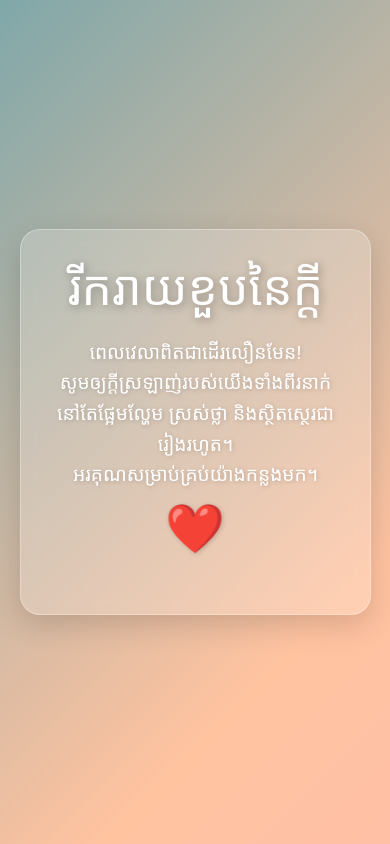
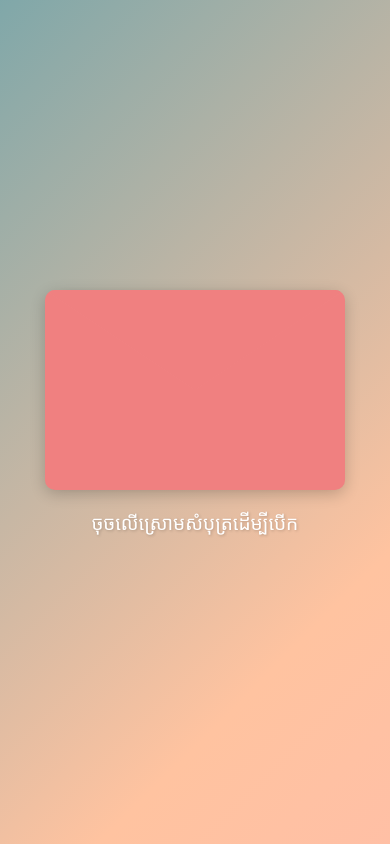
Before and after one commit to kim-hak007/love, a plain HTML site: page index.html in a window 390 px wide. Drawn offline with nearby package versions, Linux system fonts and the light colour scheme; a web font is replaced by a local one.

Commit message:
Update index.html

```diff
--- a/index.html
+++ b/index.html
@@ -11,7 +11,7 @@
 <head>
     <meta charset="UTF-8">
     <meta name="viewport" content="width=device-width, initial-scale=1.0">
-    <title>Happy Anniversary!</title>
+    <title>A Special Message For You!</title>
     <!-- តំណភ្ជាប់ទៅកាន់ Google Fonts សម្រាប់ហ្វុन्टខ្មែរស្អាតៗ -->
     <link rel="preconnect" href="https://fonts.googleapis.com">
     <link rel="preconnect" href="https://fonts.gstatic.com" crossorigin>
@@ -21,104 +21,211 @@
         body {
             margin: 0;
             padding: 0;
-            font-family: 'Koulen', sans-serif; /* ប្រើហ្វុन्ट Koulen សម្រាប់អក្សរធម្មតា */
+            font-family: 'Koulen', sans-serif;
             display: flex;
             justify-content: center;
             align-items: center;
+            flex-direction: column; /* រៀបចំធាតុពីលើចុះក្រោម */
             height: 100vh;
-            overflow: hidden; /* ការពារការអូស Scroll */
-            /* ផ្ទៃខាងក្រោយមានចលនាไล่สี */
+            overflow: hidden;
             background: linear-gradient(-45deg, #ffafbd, #ffc3a0, #2193b0, #6dd5ed);
             background-size: 400% 400%;
             animation: gradientBG 15s ease infinite;
         }
 
-        /* ចលនាសម្រាប់ផ្ទៃខាងក្រោយ */
         @keyframes gradientBG {
             0% { background-position: 0% 50%; }
             50% { background-position: 100% 50%; }
             100% { background-position: 0% 50%; }
         }
 
-        .container {
+        /* ----- រចនាស្រោមសំបុត្រ ----- */
+        .envelope-wrapper {
+            cursor: pointer;
+            position: relative;
+        }
+
+        .envelope {
+            position: relative;
+            width: 300px;
+            height: 200px;
+            background-color: #f08080; /* ពណ៌ស្រោមសំបុត្រ */
+            border-radius: 10px;
+            box-shadow: 0 4px 15px rgba(0,0,0,0.2);
+            transition: transform 0.6s ease-in-out;
+        }
+
+        .flap {
+            position: absolute;
+            width: 100%;
+            height: 100px;
+            background-color: #f08080;
+            top: 0;
+            left: 0;
+            border-top-left-radius: 10px;
+            border-top-right-radius: 10px;
+            transform-origin: top;
+            transition: transform 0.5s ease-in-out;
+            clip-path: polygon(0% 0%, 100% 0%, 50% 100%); /* បង្កើតជាត្រីកោណ */
+        }
+
+        .letter {
+            position: absolute;
+            top: 5px;
+            left: 5%;
+            width: 90%;
+            height: 190px;
+            background-color: #fff;
+            border-radius: 5px;
+            box-shadow: 0 0 10px rgba(0,0,0,0.1);
+            z-index: -1; /* ដាក់ក្រដាសនៅក្រោមគម្រប */
+            transition: transform 0.5s 0.2s ease-out; /* ឲ្យក្រដាសចេញមកក្រោយគម្របបើក */
             text-align: center;
-            background-color: rgba(255, 255, 255, 0.2); /* ផ្ទៃខាងក្រោយប្រអប់មានភាពថ្លា */
+            padding-top: 20px;
+            box-sizing: border-box;
+            color: #cd7e8a;
+        }
+
+        .letter .heart-icon {
+            font-size: 40px;
+        }
+
+        /* ----- ស្ថានភាពពេលសំបុត្របើក ----- */
+        .envelope-wrapper.open .flap {
+            transform: rotateX(180deg);
+        }
+
+        .envelope-wrapper.open .letter {
+            transform: translateY(-120px);
+        }
+
+        .envelope-wrapper.open .envelope {
+             transform: translateY(100px);
+        }
+
+        /* ----- សារជូនពរពេញអេក្រង់ ----- */
+        .message-card {
+            position: fixed;
+            top: 0; left: 0;
+            width: 100%; height: 100%;
+            display: flex;
+            justify-content: center;
+            align-items: center;
+            opacity: 0;
+            pointer-events: none; /* មិនឲ្យចុចបានពេលលាក់ */
+            transition: opacity 0.8s 0.5s ease-in-out;
+            z-index: 100;
+        }
+
+        .message-card.show {
+            opacity: 1;
+            pointer-events: auto; /* ឲ្យចុចបានវិញពេលបង្ហាញ */
+        }
+
+        .message-content {
+            text-align: center;
+            background-color: rgba(255, 255, 255, 0.2);
             padding: 40px 60px;
             border-radius: 20px;
             box-shadow: 0 10px 30px rgba(0, 0, 0, 0.15);
-            backdrop-filter: blur(10px); /* ធ្វើឲ្យផ្ទៃខាងក្រោយមានភាពព្រាល */
-            -webkit-backdrop-filter: blur(10px);
+            backdrop-filter: blur(10px);
             border: 1px solid rgba(255, 255, 255, 0.3);
-            animation: fadeIn 2s ease-in-out;
             max-width: 90%;
+            transform: scale(0.9);
+            animation: zoomIn 0.5s 0.5s forwards;
         }
 
-        /* ចលនាបង្ហាញប្រអប់ */
-        @keyframes fadeIn {
-            from {
-                opacity: 0;
-                transform: scale(0.9);
-            }
-            to {
-                opacity: 1;
-                transform: scale(1);
-            }
+        @keyframes zoomIn {
+            to { transform: scale(1); }
         }
 
-        h1 {
-            font-family: 'Moul', cursive; /* ប្រើហ្វុन्ट Moul សម្រាប់ចំណងជើងធំ */
+        .message-content h1 {
+            font-family: 'Moul', cursive;
             color: #ffffff;
             font-size: 4rem;
             text-shadow: 2px 2px 10px rgba(0, 0, 0, 0.3);
             margin-bottom: 20px;
         }
 
-        p {
+        .message-content p {
             color: #fff;
             font-size: 1.5rem;
             line-height: 1.6;
             text-shadow: 1px 1px 5px rgba(0, 0, 0, 0.2);
         }
 
-        .heart {
+        .message-content .heart {
             font-size: 3rem;
             color: #ff4d6d;
             animation: pulse 1s infinite;
             display: inline-block;
         }
 
-        /* ចលនាបេះដូងលោត */
         @keyframes pulse {
             0% { transform: scale(1); }
             50% { transform: scale(1.2); }
             100% { transform: scale(1); }
         }
 
-        /* ការរចនាសម្រាប់អេក្រង់ទូរស័ព្ទ */
-        @media (max-width: 600px) {
-            h1 {
-                font-size: 3rem;
+        .instruction {
+            margin-top: 20px;
+            color: white;
+            font-size: 1.2rem;
+            text-shadow: 1px 1px 3px rgba(0,0,0,0.2);
+            opacity: 1;
+            transition: opacity 0.5s;
         }
-            p {
-                font-size: 1.2rem;
-            }
-            .container {
-                padding: 30px 25px;
-            }
+
+        .envelope-wrapper.open + .instruction {
+            opacity: 0;
         }
 
     </style>
 </head>
 <body>
 
-    <div class="container">
-        <h1>រីករាយខួបនៃក្តី</h1>
+    <!-- ស្រោមសំបុត្រ និងសន្លឹកប័ណ្ណ -->
+    <div class="envelope-wrapper">
+        <div class="envelope">
+            <div class="letter">
+                <div class="heart-icon">❤️</div>
+            </div>
+            <div class="flap"></div>
+        </div>
+    </div>
+
+    <!-- សារណែនាំ -->
+    <p class="instruction">ចុចលើស្រោមសំបុត្រដើម្បីបើក</p>
+
+
+    <!-- សារជូនពរដែលលាក់ទុក -->
+    <div class="message-card">
+        <div class="message-content">
+            <h1>រីករាយខួបនៃក្តីรัก</h1>
             <p>
                 ពេលវេលាពិតជាដើរលឿនមែន!<br>
                 សូមឲ្យក្តីស្រឡាញ់របស់យើងទាំងពីរនាក់ នៅតែផ្អែមល្ហែម ស្រស់ថ្លា និងស្ថិតស្ថេរជារៀងរហូត។<br>
                 អរគុណសម្រាប់គ្រប់យ៉ាងកន្លងមក។ <span class="heart">❤️</span>
             </p>
         </div>
+    </div>
+
+
+    <script>
+        // JavaScript សម្រាប់បញ្ជាឲ្យសំបុត្របើកពេលចុច
+        const envelopeWrapper = document.querySelector('.envelope-wrapper');
+        const messageCard = document.querySelector('.message-card');
+
+        envelopeWrapper.addEventListener('click', function() {
+            // បន្ថែម class 'open' ដើម្បីឲ្យចលនា CSS ចាប់ផ្តើម
+            envelopeWrapper.classList.add('open');
+
+            // ប្រើ setTimeout ដើម្បីរង់ចាំចលនាจบก่อนបង្ហាញសារ
+            setTimeout(() => {
+                messageCard.classList.add('show');
+            }, 1000); // 1000 milliseconds = 1 วินาที
+        });
+    </script>
 
 </body>
 </html>
```
Lines whose indentation alone changed are shown as unchanged.
